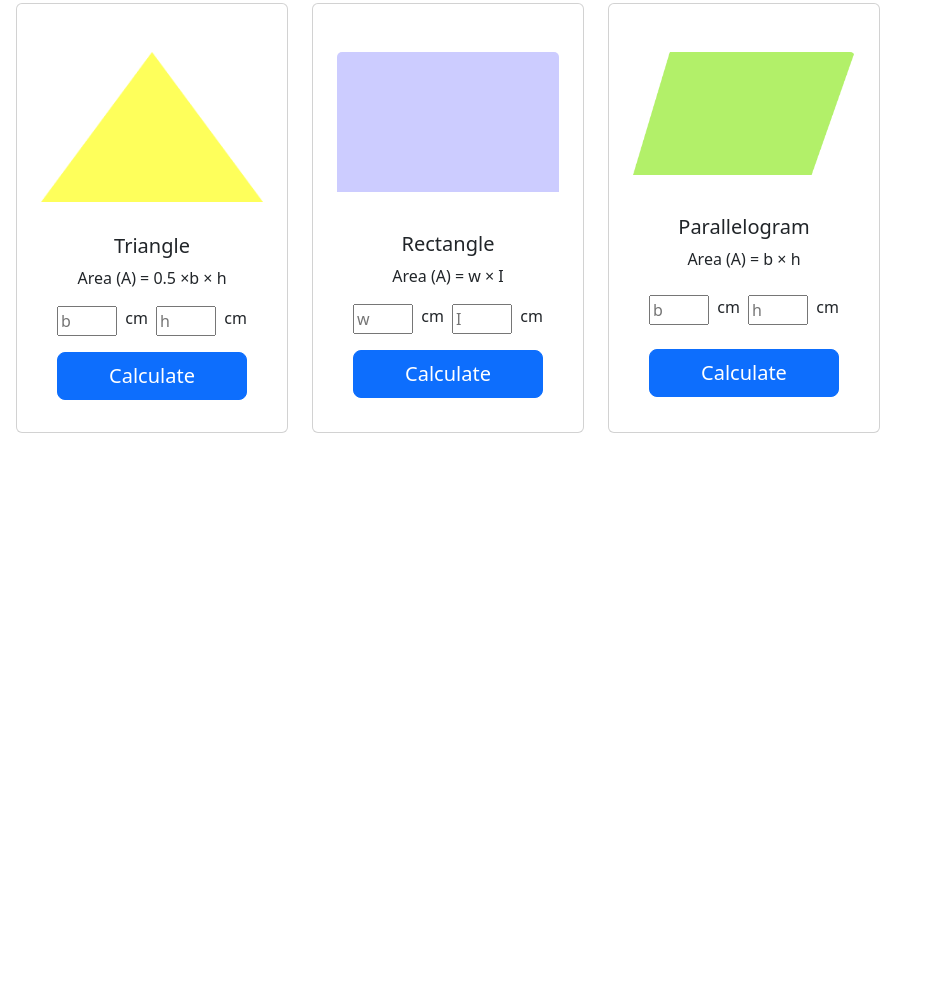
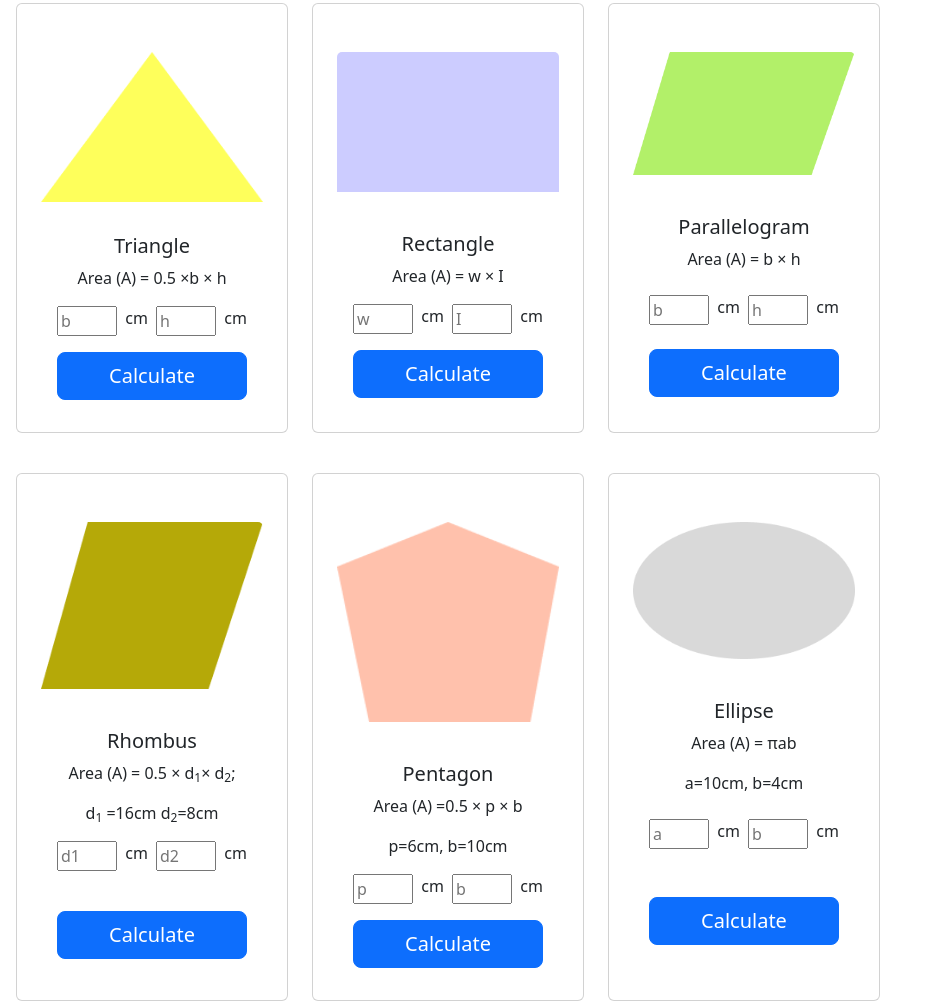
Before and after one commit to Masum-Reja/geometry-genius, a plain HTML site: page index.html in a window 1280 px wide. Shown: the part 183-1184 px from the top of the page, without its empty margins (0-927 px from the left). Before the commit the page ends 800 px from the top, so only its background shows below. Drawn offline with nearby package versions, Linux system fonts and the light colour scheme; a script that the page names is missing.

Commit message:
add 2nd row

```diff
--- a/index.html
+++ b/index.html
@@ -85,12 +85,72 @@
               </div>
             </div>
             </div>
+            <div class="row g-4 mt-3">
 
+              <!-- Rhombus -->
 
+              <div class="col col-lg-4 text-center mx-5 mx-lg-0">
+                <div class="card px-4 pt-5 h-100" style="width: 17rem">
+                  <img src="images/rhombus.png" class="card-img-top" alt="..." />
+                  <div class="card-body mt-lg-4">
+                    <h5 class="card-title">Rhombus</h5>
+                    <p class="card-text">
+                      Area (A) = 0.5 &#215; d<sub>1</sub>&#215; d<sub>2</sub>;
+                    </p>
+                    <p class="card-text">d<sub>1</sub> =16cm d<sub>2</sub>=8cm</p>
 
+                    <div class="d-flex my-3 gap-2">
+                      <input type="text" name="" id="rhombus-d1" placeholder="d1" class="w-75" />
+                      <label for="">cm</label>
+                      <input type="text" name="" id="rhombus-d2" placeholder="d2" class="w-75" />
+                      <label for="">cm</label>
+                    </div>
+                    <a id="btn-rhombus" class="btn btn-primary btn-lg px-lg-5 w-100 mt-4">Calculate</a>
+                  </div>
+                </div>
+              </div>
 
+              <!-- Pentagon -->
 
+              <div class="col col-lg-4 text-center mx-5 mx-lg-0">
+                <div class="card px-4 pt-5 h-100" style="width: 17rem">
+                  <img src="images/pentagon.png" height="200px" class="card-img-top" alt="..." />
+                  <div class="card-body mt-lg-4">
+                    <h5 class="card-title">Pentagon</h5>
+                    <p class="card-text">Area (A) =0.5 &#215; p &#215; b</p>
+                    <p class="card-text">p=6cm, b=10cm</p>
+                    <div class="d-flex my-3 gap-2 mb-">
+                      <input type="text" name="" id="pentagon-p" placeholder="p" class="w-75" />
+                      <label for="b">cm</label>
+                      <input type="text" name="" id="pentagon-b" placeholder="b" class="w-75" />
+                      <label for="b">cm</label>
+                    </div>
+                    <a id="btn-pentagon" class="btn btn-primary btn-lg px-lg-5 w-100 mb-lg-3">Calculate</a>
+                  </div>
+                </div>
+              </div>
 
+              <!-- Ellipse -->
+
+              <div class="col col-lg-4 text-center mx-5 mx-lg-0">
+                <div class="card px-4 pt-5 h-100" style="width: 17rem">
+                  <img src="images/ellipse.png" class="card-img-top" alt="..." />
+                  <div class="card-body mt-lg-4">
+                    <h5 class="card-title">Ellipse</h5>
+                    <p class="card-text">Area (A) = &#960;ab</p>
+                    <p class="card-text">a=10cm, b=4cm</p>
+                    <div class="d-flex my-4 gap-2 mb-4">
+                      <input type="text" name="" id="ellipse-a" placeholder="a" class="w-75" />
+                      <label for="">cm</label>
+                      <input type="text" name="" id="ellipse-b" placeholder="b" class="w-75" />
+                      <label for="">cm</label>
+                    </div>
+                    <a id="btn-ellipse" class="btn btn-primary btn-lg px-lg-5 mt-4 w-100">Calculate</a>
+                  </div>
+                </div>
+              </div>
+            </div>
+            </div>
       </div>
     </main>
 
```
